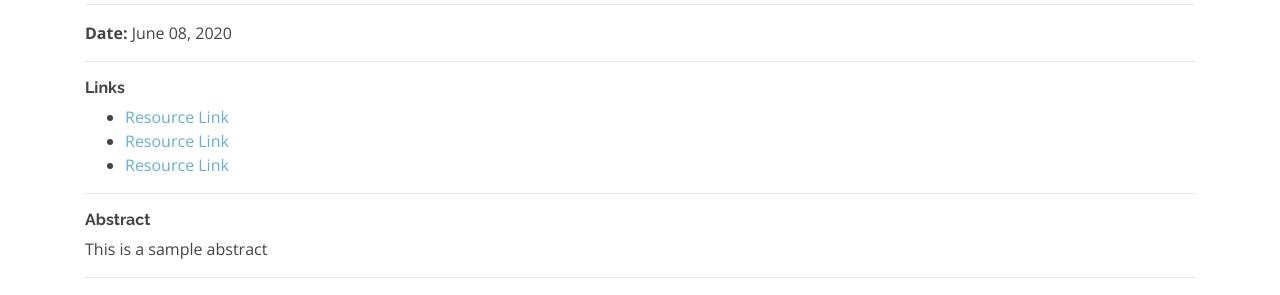
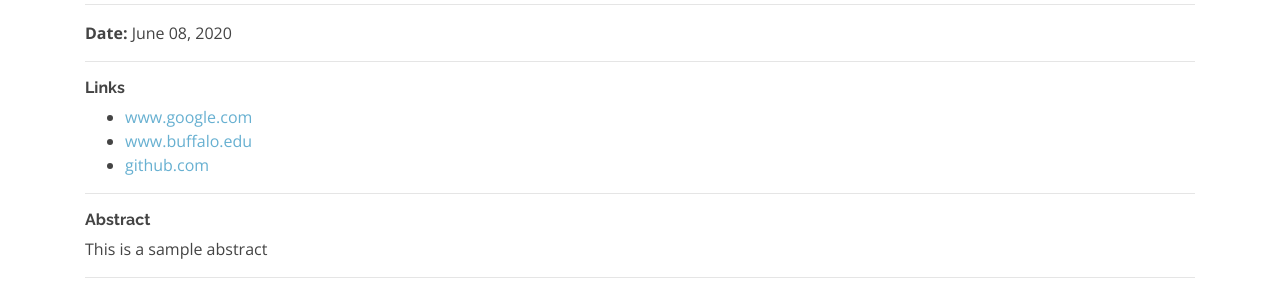
Before and after one commit to Mgeraci19/CS4SG.github.io, a Jekyll site: the page built from _publications/Paper3.md, in a window 1280 px wide and 900 px high. Shown: the part 378-673 px from the top of the window. Built offline with Jekyll 4.4.1, drawn with Linux system fonts in a browser that asks for light colours.

Commit message:
Update publication.html

```diff
--- a/_layouts/publication.html
+++ b/_layouts/publication.html
@@ -50,7 +57,7 @@ layout: default
 
 <ul>
 {% for link in link_array %}
-    <li><a href="{{ link }}">Resource Link</a></li>
+    <li><a href="{{ link }}"><script>findHostname("{{ link }}")</script></a></li>
 {% endfor %}
 </ul>
 <hr>
```
Also changed, not shown: other parts of _layouts/publication.html (+7 -0 lines).
